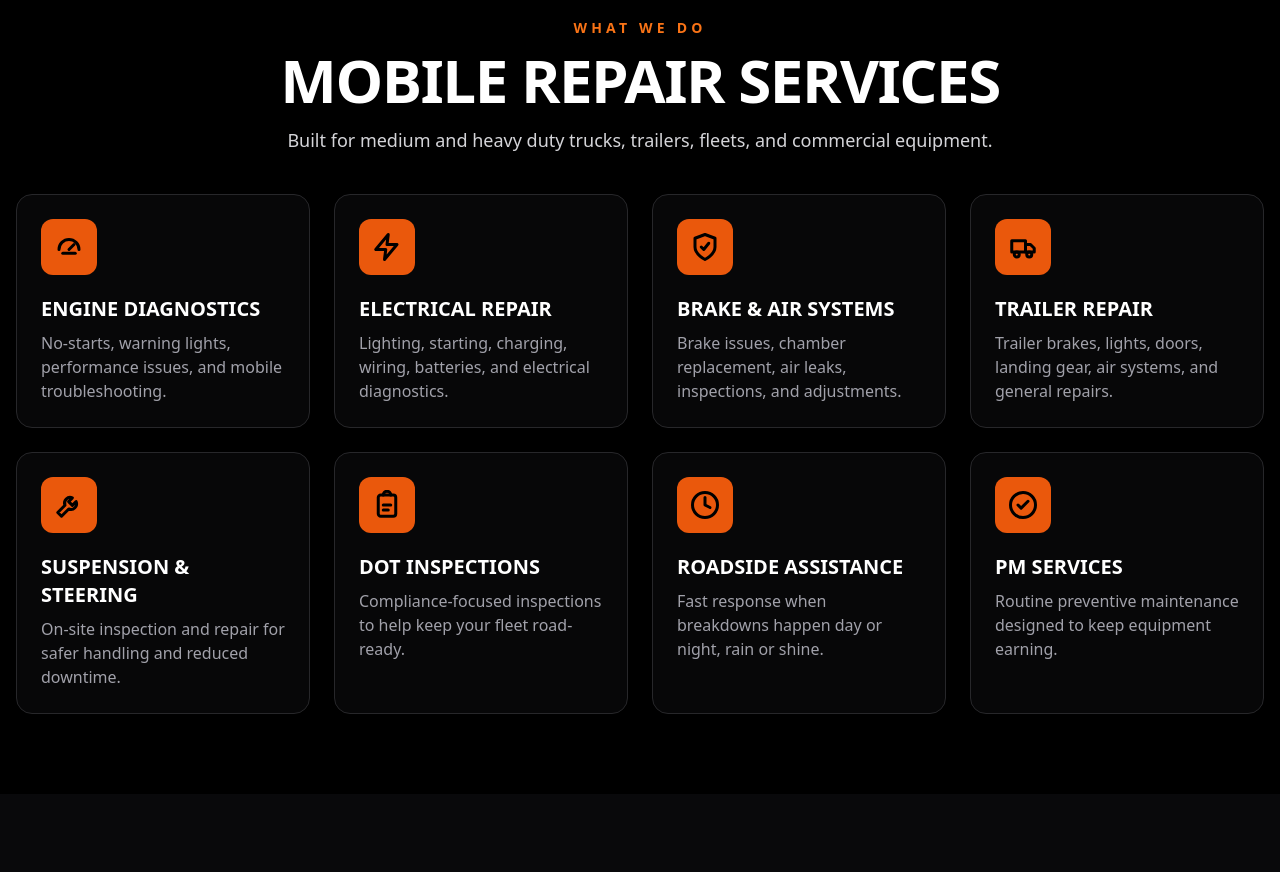
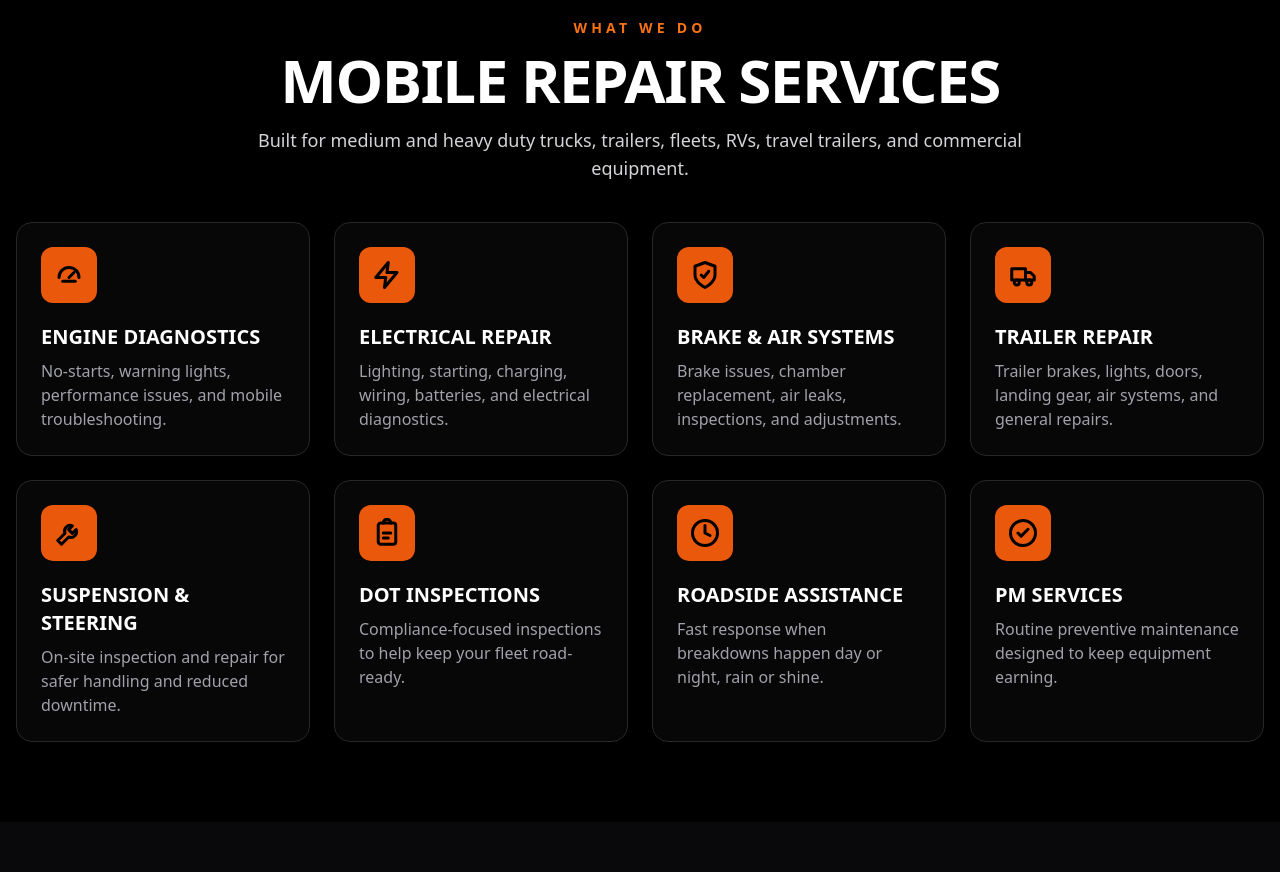
Before and after one commit to acmobilefleetsvc/ac-mobile-fleet-service, a Next.js app: page / in a window 1280 px wide. Shown: the part 1220-2092 px from the top of the page. Built offline with nearby package versions, Linux system fonts and the light colour scheme.

Commit message:
Add RV and travel trailer repair services

```diff
--- a/app/page.js
+++ b/app/page.js
@@ -145,7 +145,7 @@ export default function Home() {
           </div>
         </section>
 
-        <section id="services" className="px-4 py-20"><SectionTitle eyebrow="What We Do" title="Mobile Repair Services" subtitle="Built for medium and heavy duty trucks, trailers, fleets, and commercial equipment." /><div className="mx-auto grid max-w-7xl gap-6 md:grid-cols-2 lg:grid-cols-4">{services.map((service) => <ServiceCard key={service.title} icon={service.icon} title={service.title} text={service.text} />)}</div></section>
+        <section id="services" className="px-4 py-20"><SectionTitle eyebrow="What We Do" title="Mobile Repair Services" subtitle="Built for medium and heavy duty trucks, trailers, fleets, RVs, travel trailers, and commercial equipment." /><div className="mx-auto grid max-w-7xl gap-6 md:grid-cols-2 lg:grid-cols-4">{services.map((service) => <ServiceCard key={service.title} icon={service.icon} title={service.title} text={service.text} />)}</div></section>
 
         <section id="roadside" className="bg-zinc-950 px-4 py-20"><div className="mx-auto grid max-w-7xl gap-10 lg:grid-cols-2"><div><p className="mb-3 text-sm font-black uppercase tracking-[0.3em] text-orange-500">Roadside Assistance</p><h2 className="text-5xl font-black uppercase leading-none md:text-7xl">Do Not Get Stuck.<br /><span className="text-orange-600">We Will Get You Unstuck.</span></h2><p className="mt-6 text-lg text-zinc-300">When your truck or trailer is down, every minute matters. We provide mobile heavy duty roadside assistance to help diagnose the issue and get you moving safely.</p><div className="mt-8"><CTAButton type="phone"><Icon name="phone" size={20} /> Call {phone}</CTAButton></div></div><div className="rounded-3xl border border-orange-600/40 bg-black p-8"><h3 className="mb-6 text-2xl font-black uppercase text-white">We Can Help With:</h3><div className="grid gap-4 sm:grid-cols-2">{roadsideItems.map((item) => <div key={item} className="rounded-xl border border-zinc-800 bg-zinc-950 p-4 font-bold uppercase text-zinc-200"><span className="text-orange-500">✓</span> {item}</div>)}</div></div></div></section>
 
```
